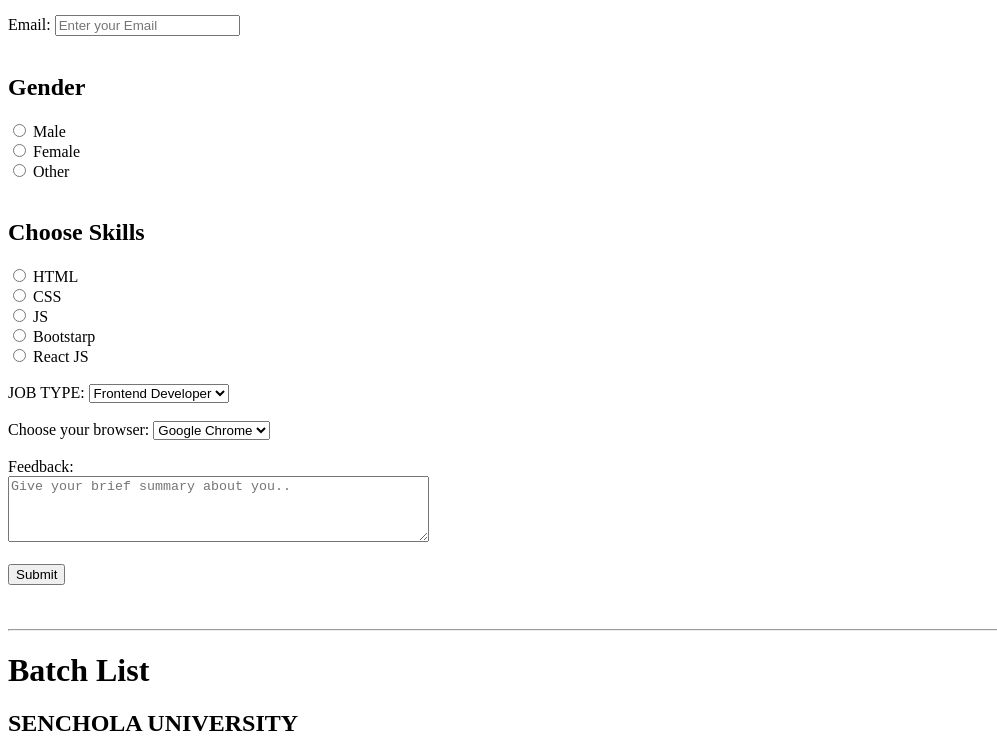
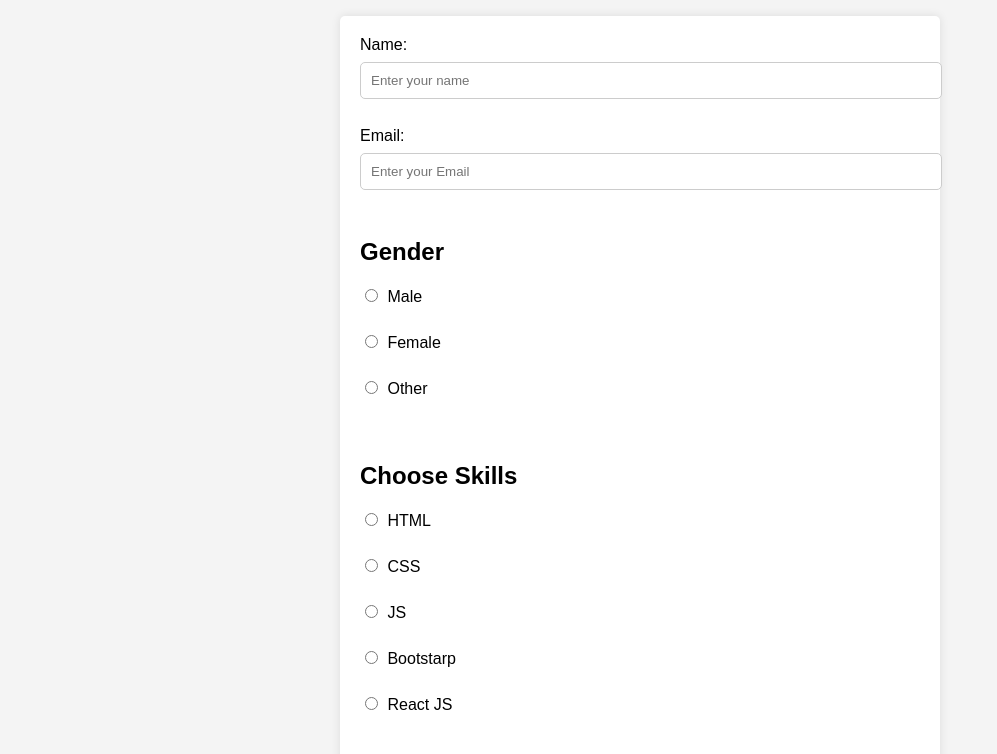
Before and after one commit to SaiRameshkumar14/Senchola, a plain HTML site: page Task 6/home.html in a window 1280 px wide. Shown: the part 104-858 px from the top of the page, without its empty margins (0-997 px from the left). Drawn offline with Linux system fonts and the light colour scheme.

Commit message:
Update home.html

```diff
--- a/Task 6/home.html
+++ b/Task 6/home.html
@@ -6,7 +6,7 @@
     <meta content="Form and tables" name="description">
     <meta content="Table, form, lists" name="keywords">
     <meta content="Sai Ddiwaker" name="author">
-    <link rel="stylesheet" href="Task 6/home.css">
+    <link rel="stylesheet" href="home.css">
     <title>index</title>
 </head>
 <body>
```
